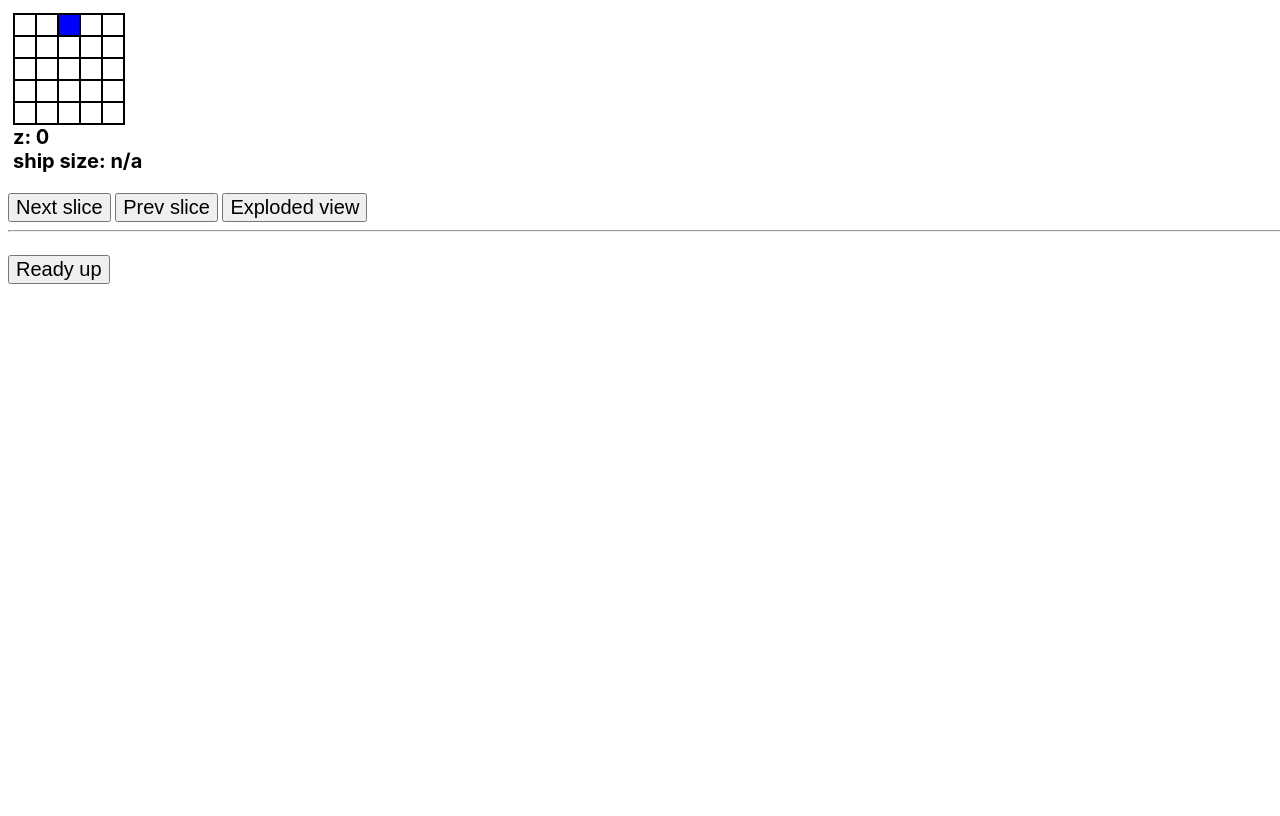
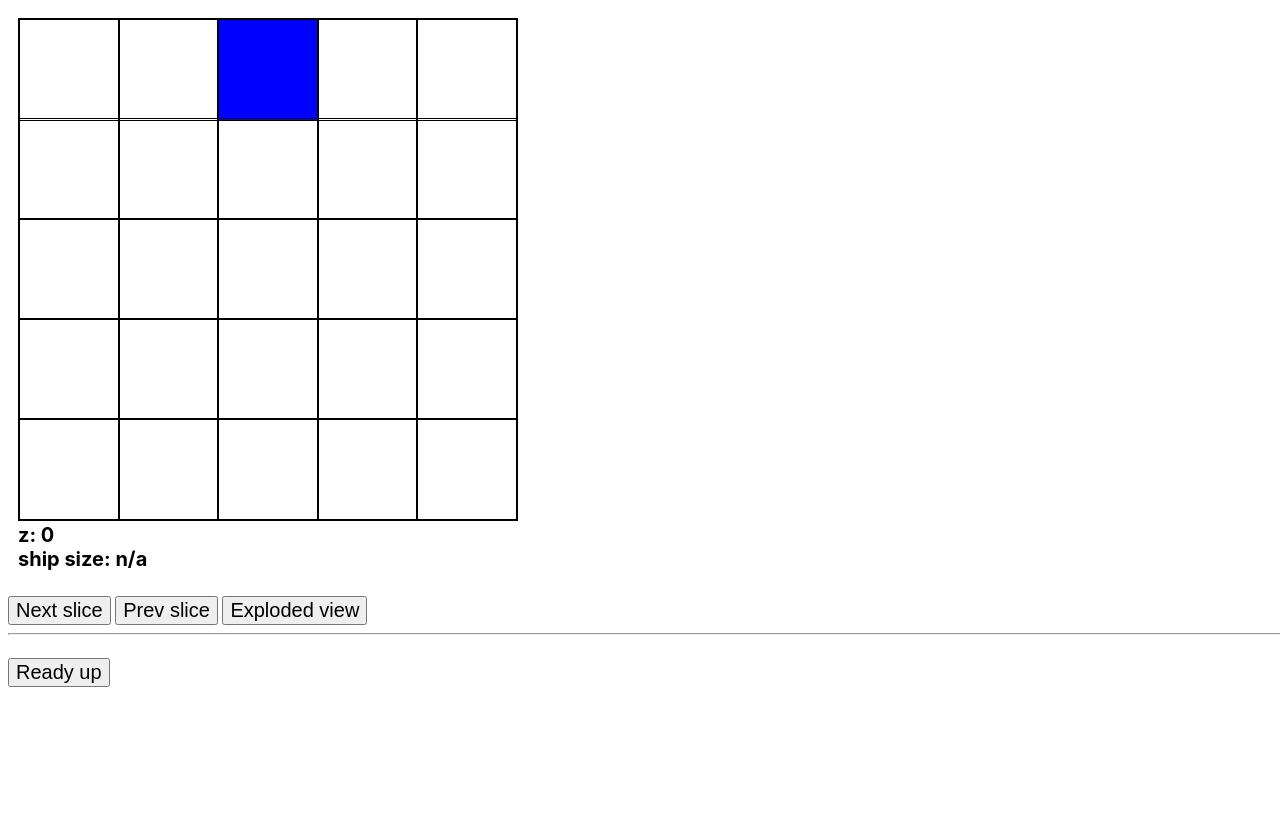
Before and after one commit to alwaysandy/3D-Battleship-js, a Flask app: page / in a window 1280 px wide. Run offline with Flask 2, Linux system fonts and the light colour scheme; some libraries are stand-ins or nearby versions.

Commit message:
Fix bug where tile would show cursor when shouldn't, make larger

```diff
--- a/static/styles.css
+++ b/static/styles.css
@@ -28,7 +28,7 @@ button {
 .board-container {
     display: flex;
     flex-direction: column;
-    padding: 5px;
+    padding: 10px;
 }
 
 .board-row {
@@ -37,12 +37,14 @@ button {
 }
 
 .line {
+    width: 500px;
+    height: 100px;
     display: flex;
 }
 
 .tile {
-    width: 20px;
-    height: 20px;
+    width: 100%;
+    height: 100%;
     border: 1px solid black;
 
     display: flex;
@@ -107,6 +109,7 @@ div.tile.sunk {
 .zInfo {
     font-size: 20px;
     margin: 0;
+    margin-top: 5px;
 }
 
 .ship-size {
```
Also changed, not shown: static/place-ships.js (+12 -12 lines).
